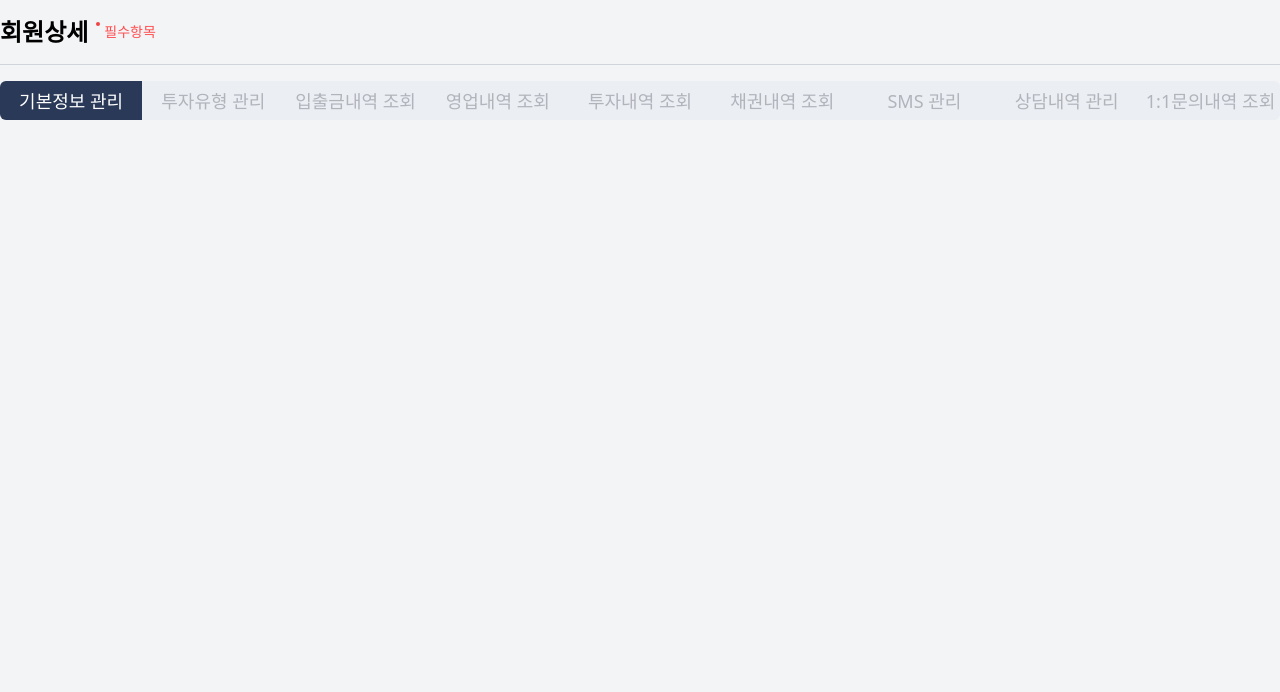
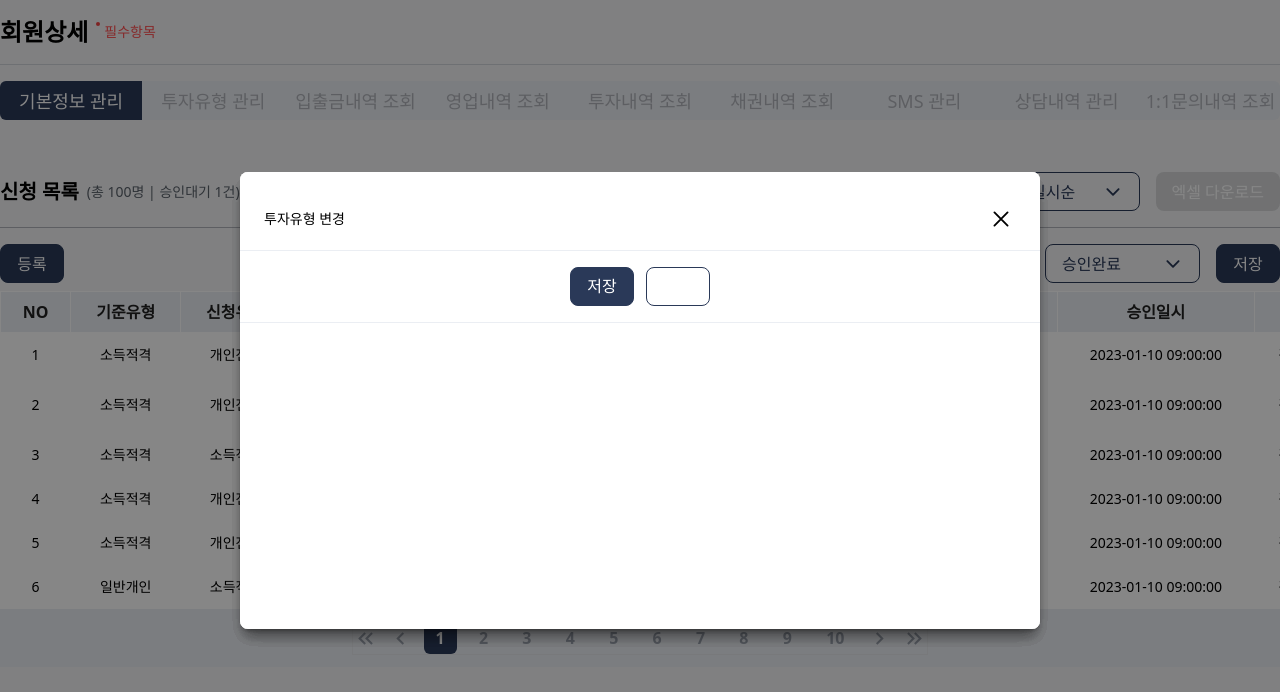
Before and after one commit to gracebir/perfect-html, a React (Vite) app: page / in a window 1280 px wide. Shown: the top 692 px of the page. Built offline with nearby package versions, Linux system fonts and the light colour scheme.

Commit message:
call component to the home page

```diff
--- a/src/App.tsx
+++ b/src/App.tsx
@@ -2,6 +2,9 @@
 
 import Header from "./components/Header";
 import TabBar from "./components/TabBar";
+import BottomFilters from "./sections/BottomFilters";
+import TableSection from "./sections/TableSection";
+import TopFilters from "./sections/TopFilters";
 
 function App() {
     return (
@@ -9,8 +12,15 @@ function App() {
             <Header />
             <main className='max-w-7xl mx-auto mt-4 flex flex-col gap-6 lg:gap-9 px-6 md:px-4 lg:px-0'>
                 <TabBar />
-                {/* <div className='w-full flex flex-col gap-4'>
+                <div className='w-full flex flex-col gap-4'>
                     {/* table filter top */}
+                    <TopFilters />
+                    {/* bottom filter */}
+                    <div className='flex flex-col gap-2'>
+                        <BottomFilters />
+                        <TableSection />
+                    </div>
+                </div>
             </main>
         </div>
     );
```
